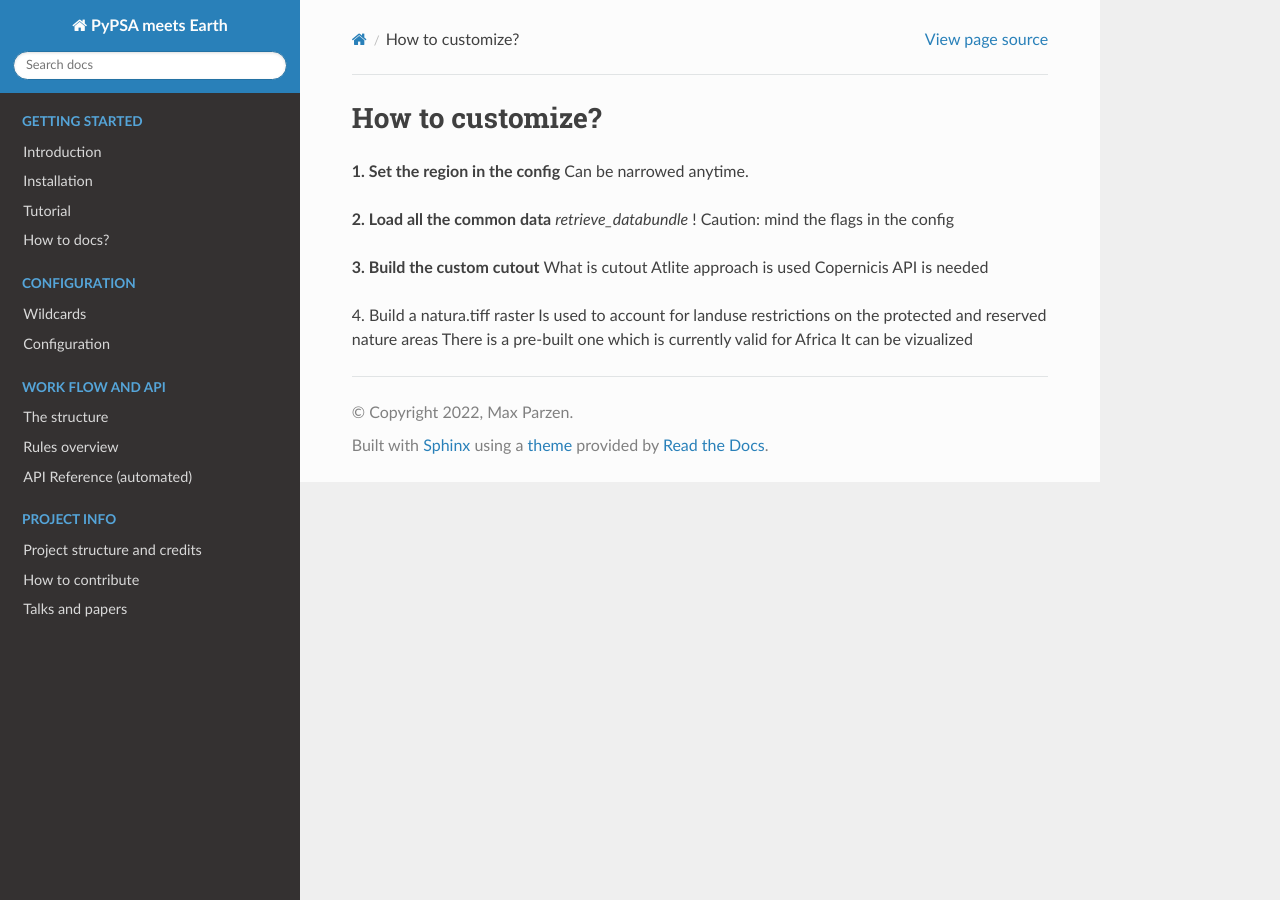
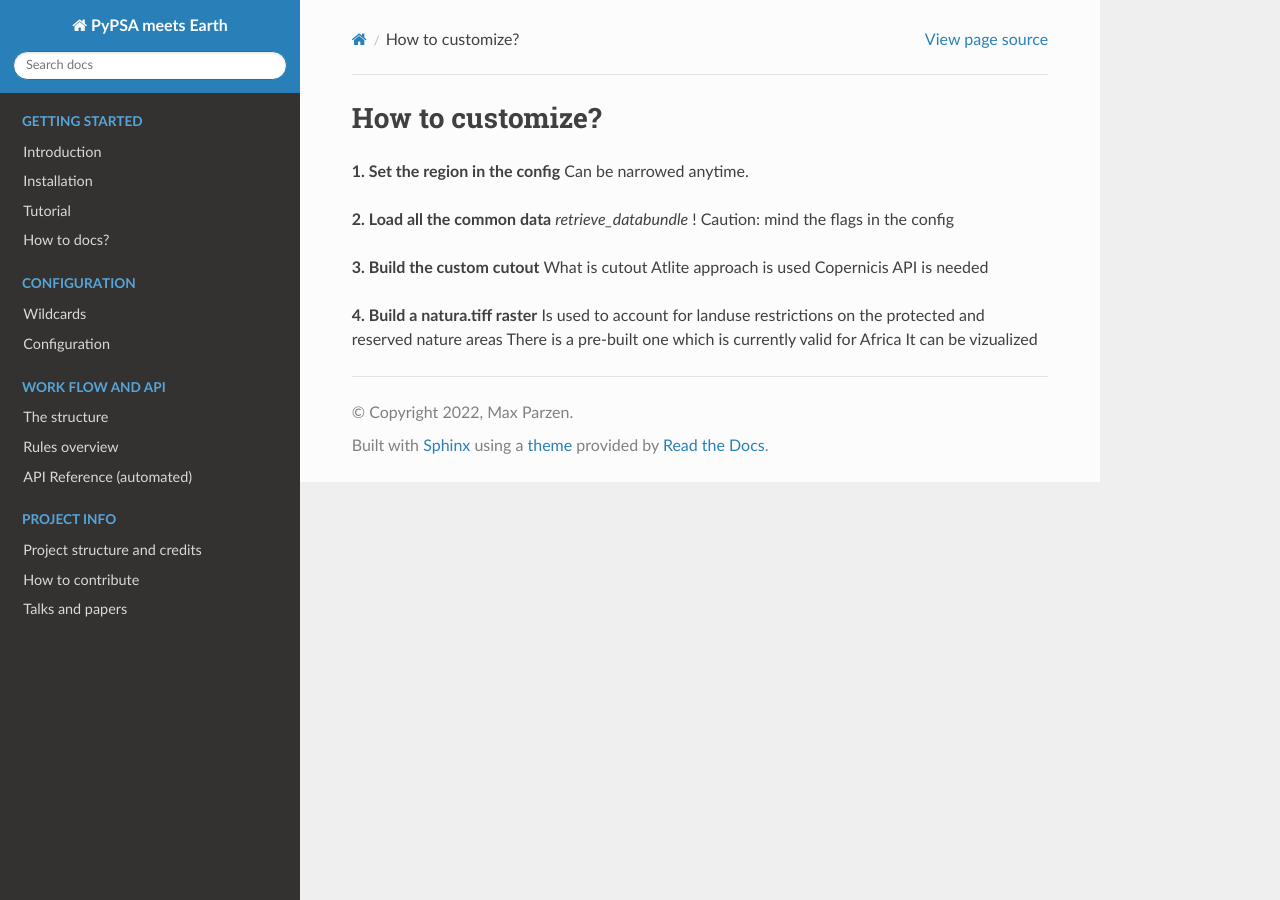
Before and after one commit to pypsa-meets-earth/pypsa-earth, a Sphinx documentation site: the page built from doc/how_to_customize.rst, in a window 1280 px wide. Built offline with Sphinx 7.4.7 and the Read the Docs theme 2.0.0, drawn with Linux system fonts in a browser that asks for light colours; pages that are not in the unit, such as notebooks, are missing from menus; the version number could not be read and is left out.

Commit message:
Add emphasis

```diff
--- a/doc/how_to_customize.rst
+++ b/doc/how_to_customize.rst
@@ -21,7 +21,7 @@ What is cutout
 Atlite approach is used
 Copernicis API is needed
 
-4. Build a natura.tiff raster
+**4. Build a natura.tiff raster**
 Is used to account for landuse restrictions on the protected and reserved nature areas
 There is a pre-built one which is currently valid for Africa
 It can be vizualized
```
